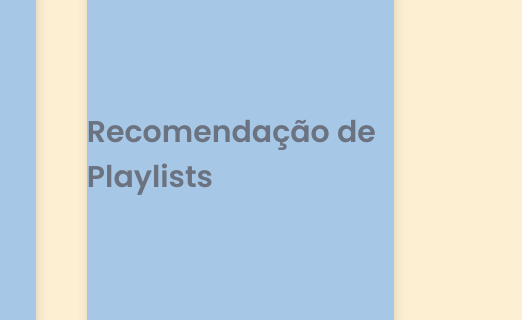
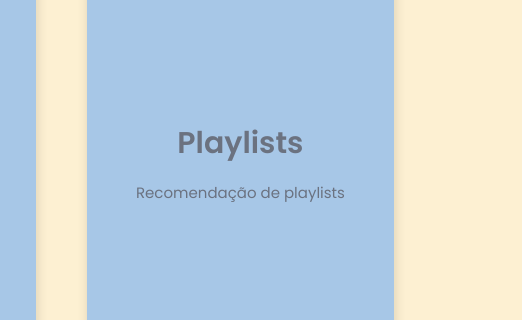
Before and after one commit to Lyyyat/portfolio, a plain HTML site: page index.html in a window 1280 px wide. Shown: the part 1666-1986 px from the top of the page, 758-1280 px from the left. Drawn offline with nearby package versions, Linux system fonts and the light colour scheme.

Commit message:
Update index.html

```diff
--- a/index.html
+++ b/index.html
@@ -143,7 +143,8 @@
                 <button class="btn" onclick="window.location.href='https://lyyyat.github.io/solar-system/'">Visite o Projeto</button>
             </div>
             <div class="project-box">
-                <h3>Recomendação de Playlists</h3>
+                <h3>Playlists</h3>
+                <label>Recomendação de playlists</label>
                 <button class="btn" onclick="window.location.href='playlistrecommendation.carrd.co'">Visite o Projeto</button>
             </div>
         </div>
```
